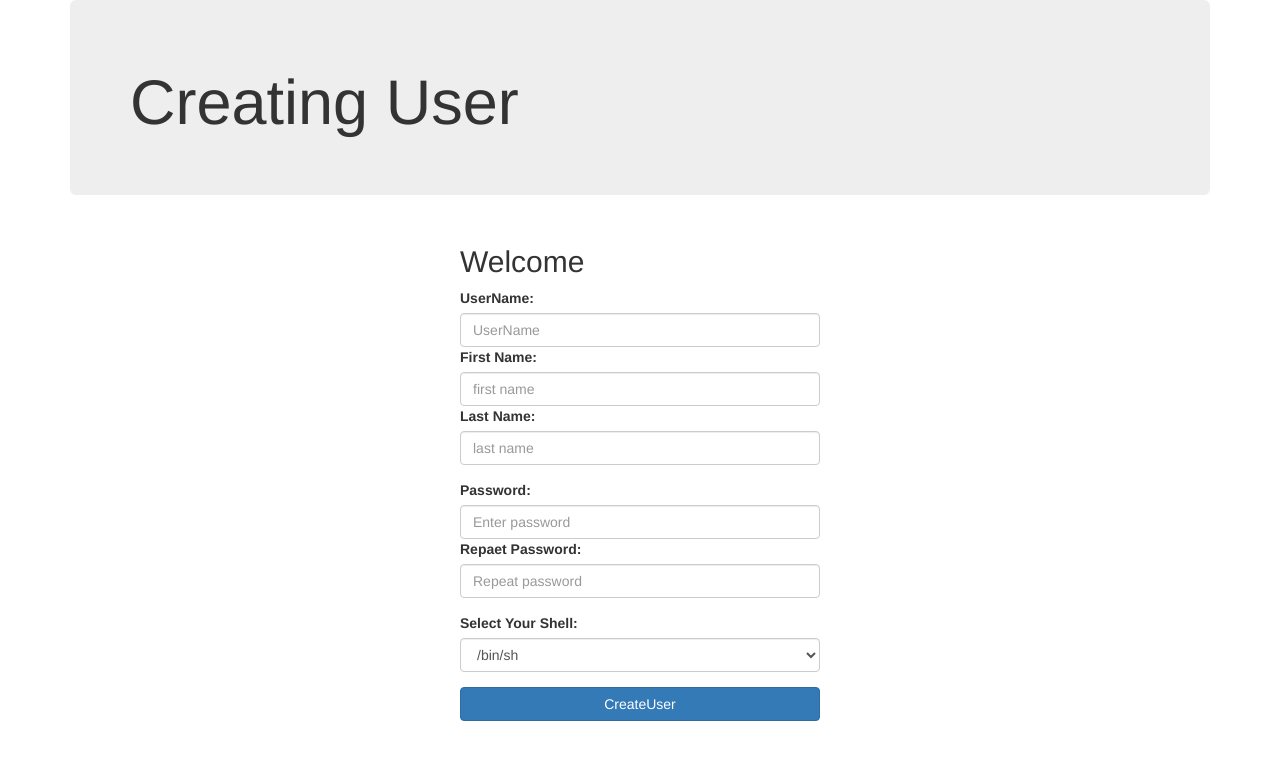
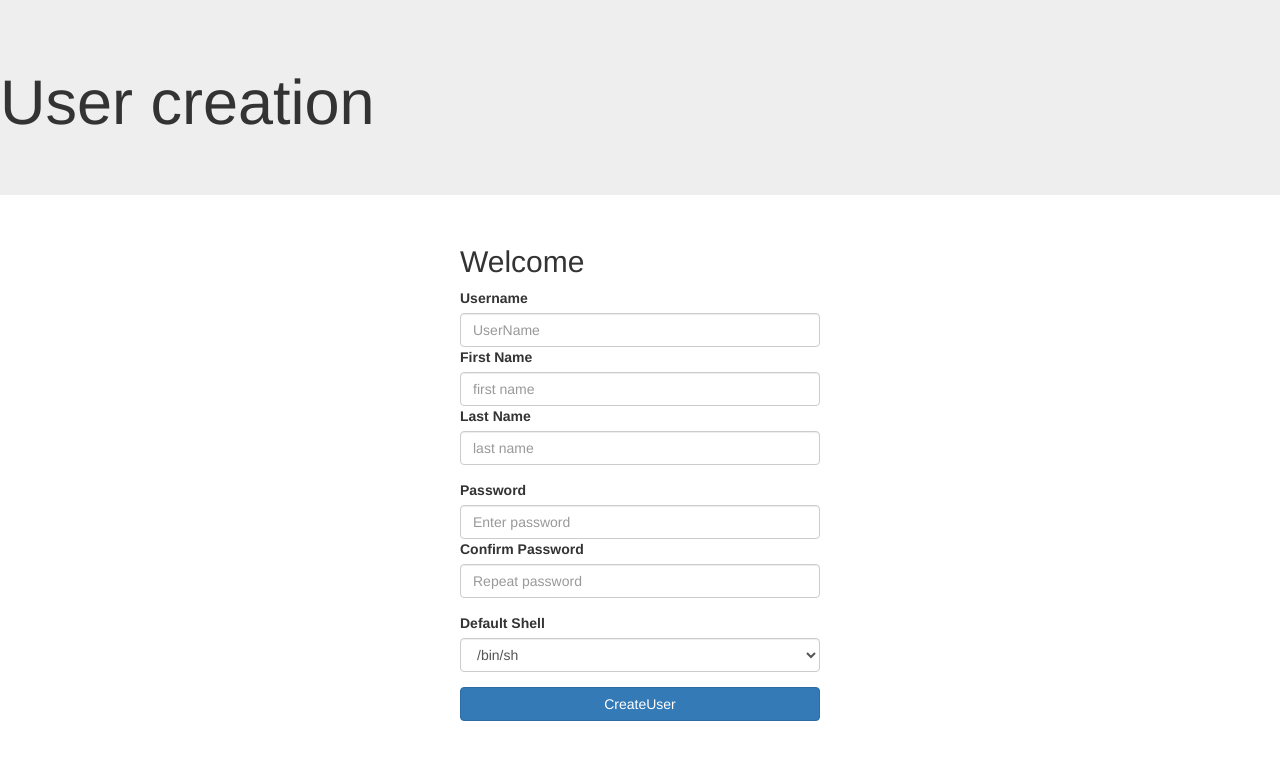
Before and after one commit to mohamed-elalem/PHP-RH, a PHP site: page /createanddelete.php in a window 1280 px wide. Shown: the top 760 px of the page. Run offline with PHP 8.4, Linux system fonts and the light colour scheme; data that the repository does not hold is empty.

Commit message:
Adding additional fixes

```diff
--- a/oursite.com/create_group.php
+++ b/oursite.com/create_group.php
@@ -4,10 +4,11 @@
 	$group_name= $_POST['group_name'];
   if(isset($_POST['create_group'])){
 	exec("sudo groupadd '$group_name'",$output,$ret);
-  if($ret!=1)
+  if($ret==0)
   {
-    echo "error";
+    header('Location: groups.php');
   }
+
 }
 
 ?>
--- a/oursite.com/createanddelete.php
+++ b/oursite.com/createanddelete.php
@@ -15,7 +15,6 @@ $ret_passwd = 0;
 
 if(isset($_POST['create'])){
         exec('sudo useradd -m -p '.$user_pass." -c '".$first_name." ".$last_name."' -s ".$shell." ".$user_name,$ret_useradd,$code);
-
 if($ret_useradd) {
         printf("Something wrong with useradd, code: %d\n", $ret_useradd);
         exit();
@@ -65,8 +64,8 @@ function check(){
   var password=document.getElementById("txtPassword");
   var conpasswd=document.getElementById("txtConfirmPassword");
     if(username.value=="" || firstname.value=="" || lastname.value==""||password.value==""||conpasswd.value==""){
-      alert ("Invalid input"); return false;
-      header('Location: createanddelete.php')
+      document.querySelector("#invalidinput").innerHTML = "Please fill all fields";
+	  return false;
     }else{
       return true;
     }
@@ -75,27 +74,26 @@ function check(){
          var password = document.getElementById("txtPassword").value;
          var confirmPassword = document.getElementById("txtConfirmPassword").value;
          if (password != confirmPassword) {
-             alert("Passwords do not match.");
-             return false;
+			document.querySelector("#mismatch").innerHTML = "Password mismatch please re-enter password";
+			return false;
          }
          return true;
      }
  </script>
 </head>
-<body  onsubmit="Validate(); check(); validateForm();">
-  <div class="container">
+<body  onsubmit="return Validate() && check();">
   <div class="jumbotron">
-    <h1>Creating User</h1>
+    <h1>User creation</h1>
     <?php
       if($code != 1) {
         ?>
-        <h3 class='text-danger'>Error occured</h3>
-        <?php
+        <h3 class='text-danger'>Error occured please check <?php if($code != 0) { ?><a target='_blank' href="http://www.google.com/?q=exit+error+<?=$code?>+bash">Google search</a><?php } ?></h3>
+		<h3 class="text-danger" id='mismatch'></h3>
+		<h3 class="text-danger" id='invalidinput'></h3>
+		<?php
       }
     ?>
   </div>
-
-</div>
 
 
 <div class="container">
@@ -106,28 +104,28 @@ function check(){
   <h2>Welcome</h2>
   <form method="POST" action="createanddelete.php">
     <div class="form-group">
-      <label class="control-label" for="user_name">UserName:</label>
+      <label class="control-label" for="user_name">Username</label>
       <input type="text" class="form-control" id="user_name" name="user_name" placeholder="UserName">
     <div class="form-group">
-      <label class="control-label" for="user_name">First Name:</label>
+      <label class="control-label" for="user_name">First Name</label>
         <input type="text" name="first_name" id="first_name" class="form-control" placeholder="first name" />
 
         <div class="form-group">
-          <label class="control-label" for="user_name">Last Name:</label>
+          <label class="control-label" for="user_name">Last Name</label>
         <input type="text" name="last_name" id="last_name" class="form-control" placeholder="last name" />
 
     </div>
     <div class="form-group">
-      <label class="control-label" for="pwd">Password:</label>
+      <label class="control-label" for="pwd">Password</label>
         <input type="password" name="password"  class="form-control" id="txtPassword" placeholder="Enter password">
 <div class="form-group">
-  <label class="control-label" for="pwd">Repaet Password:</label>
+  <label class="control-label" for="pwd">Confirm Password</label>
         <input type="password" name="conpasswd"  class="form-control" id="txtConfirmPassword" placeholder="Repeat password">
            <p id="password_status"> <p>
     </div>
 
 <div class="form-group">
-      <label class='control-label' for="sel1">Select Your Shell:</label>
+      <label class='control-label' for="sel1">Default Shell</label>
       <select name="shell" class="form-control" id="sel1">
 <?php
         for($i=1;$i<$shell_len;$i++)
--- a/oursite.com/delete.php
+++ b/oursite.com/delete.php
@@ -2,5 +2,6 @@
 	include('check_request.php');
 	session_start();
 	$group_name= $_POST['group_name'];
-	exec("sudo groupdel '$group_name'");
+	exec("sudo groupdel '$group_name'", $out, $code);
+	echo $code;
 ?>
--- a/oursite.com/updategroup.php
+++ b/oursite.com/updategroup.php
@@ -2,11 +2,15 @@
 include('check_request.php');
 session_start();
 $old_gName= $_POST['group_name'];
+if(!isset($_POST['group_name']))
+	$old_gName = $_SESSION['old_gName'];
+else
+	$_SESSION['old_gName'] = $old_gName;
 
 if(isset($_POST['edit']) && isset($_POST['group_name_f'])){
     $new_gName= $_POST['group_name_f'];
     if(!empty($new_gName)){
-        $group_update  = explode(PHP_EOL, shell_exec("sudo groupmod -n $new_gName $old_gName "));
+        $group_update  = explode(PHP_EOL, shell_exec("sudo groupmod -n $new_gName ".$_SESSION['old_gName']));
         header('Location: groups.php');
     }else{
         echo "Please Enter Group Name";
```
Also changed, not shown: oursite.com/creategroup.php (deleted, +0 -40 lines), oursite.com/groups.php (+10 -3 lines), oursite.com/header.php (added).
